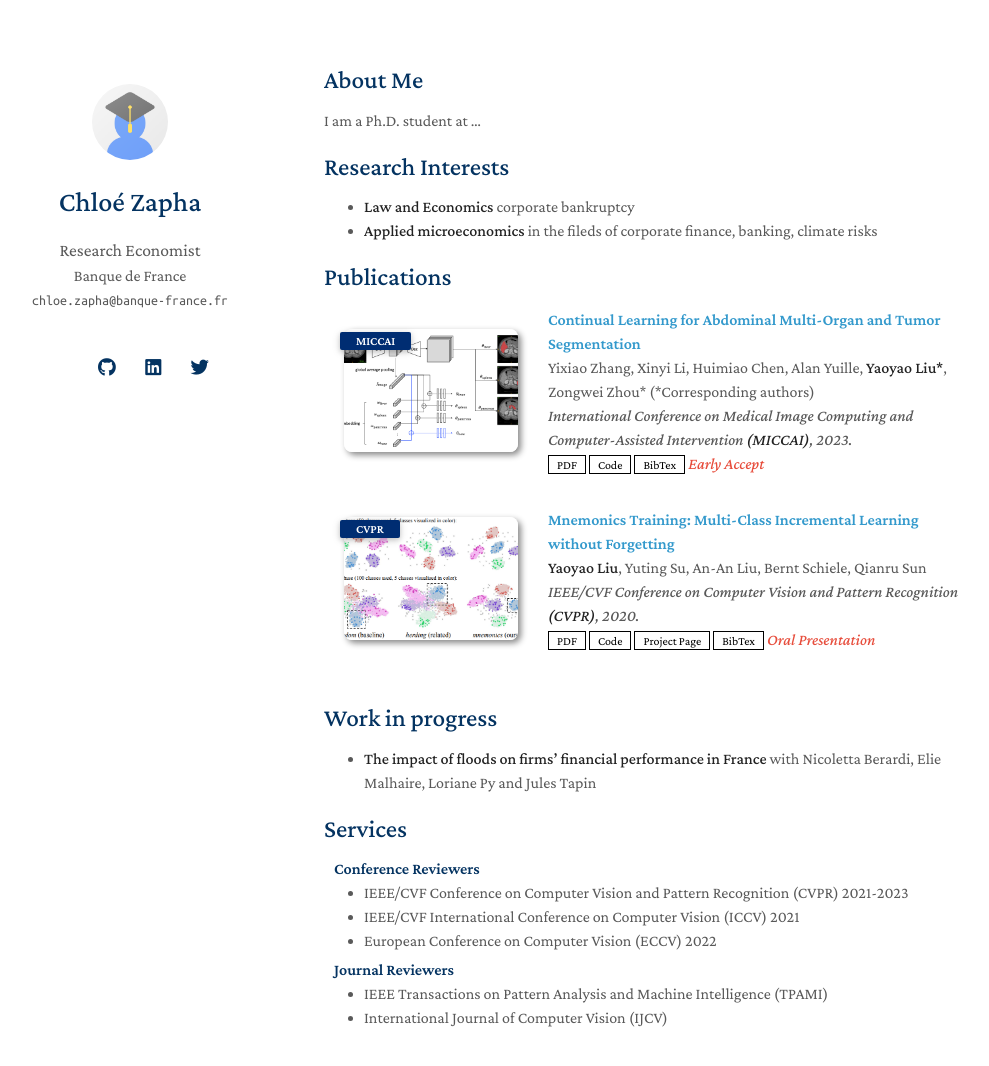
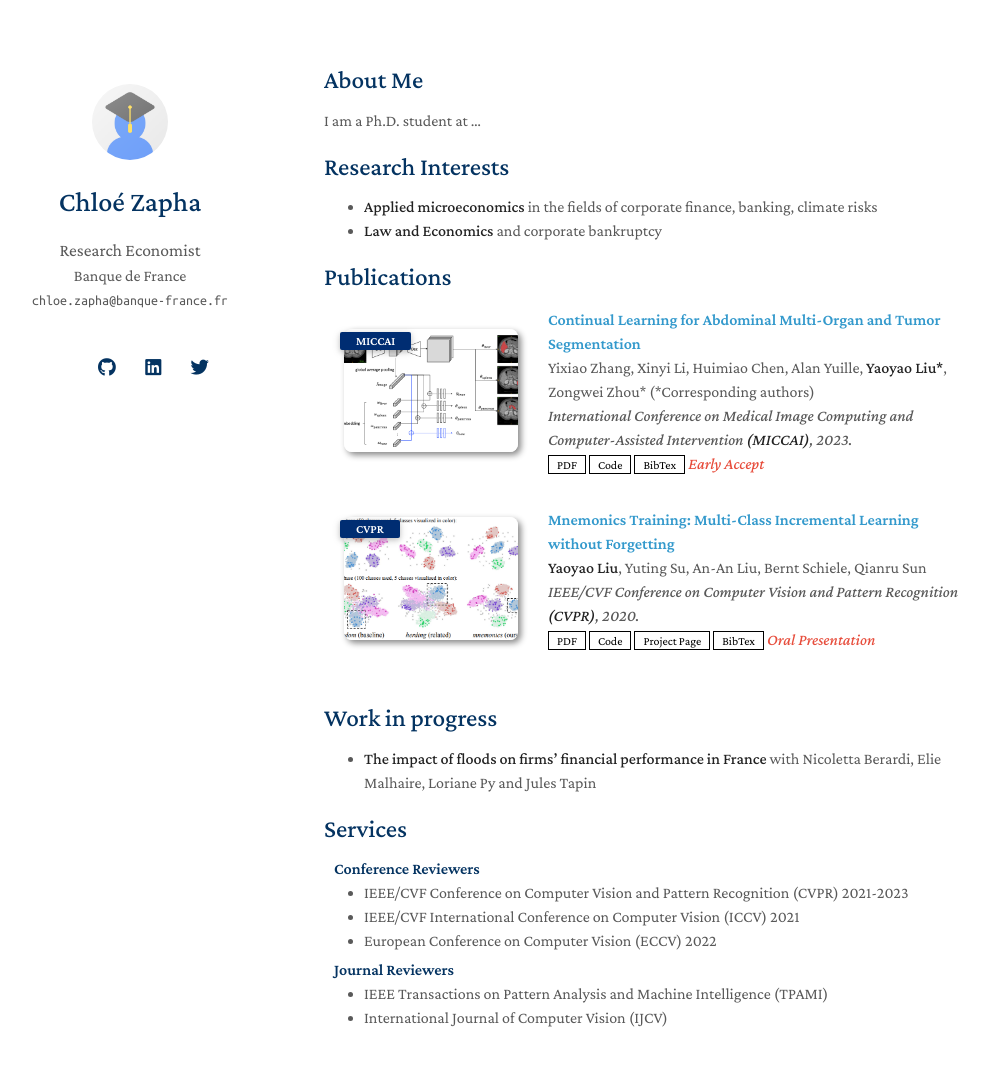
Before and after one commit to czapha/monsite, a Jekyll site: the page built from index.md, in a window 1280 px wide and 1124 px high. Shown: the top 1066 px of the window, without its empty margins (146-1135 px from the left). Built offline with Jekyll 4.4.1, drawn with Linux system fonts in a browser that asks for light colours; nearby versions of some CDN libraries; a style sheet for code colours, icons or effects is not loaded; our own code applies the rules of GitHub Pages for plain Markdown files.

Commit message:
Update index.md

```diff
--- a/index.md
+++ b/index.md
@@ -8,8 +8,8 @@ I am a Ph.D. student at ...
 
 ## Research Interests
 
-- **Law and Economics** corporate bankruptcy
-- **Applied microeconomics** in the fileds of corporate finance, banking, climate risks
+- **Applied microeconomics** in the fields of corporate finance, banking, climate risks
+- **Law and Economics** and corporate bankruptcy
 
 {% include_relative _includes/publications.md %}
 
```
